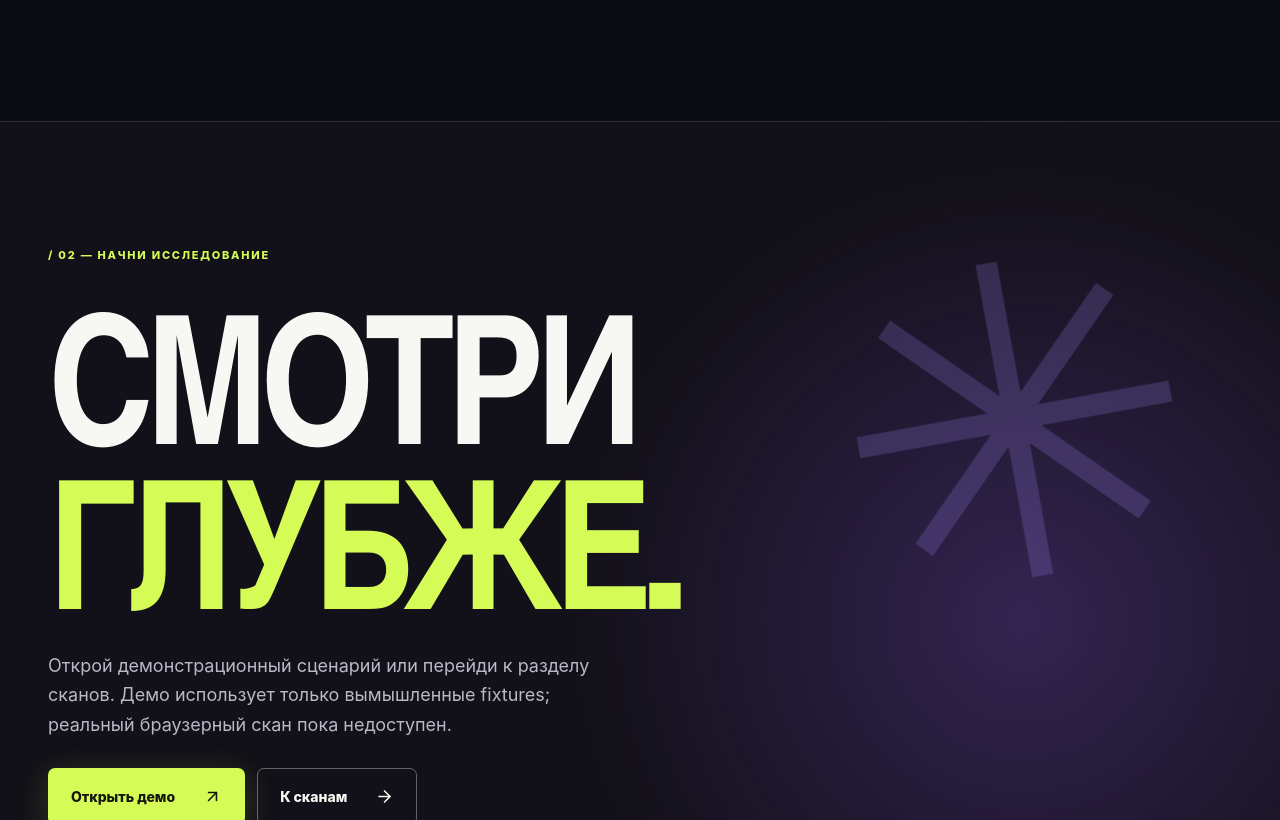
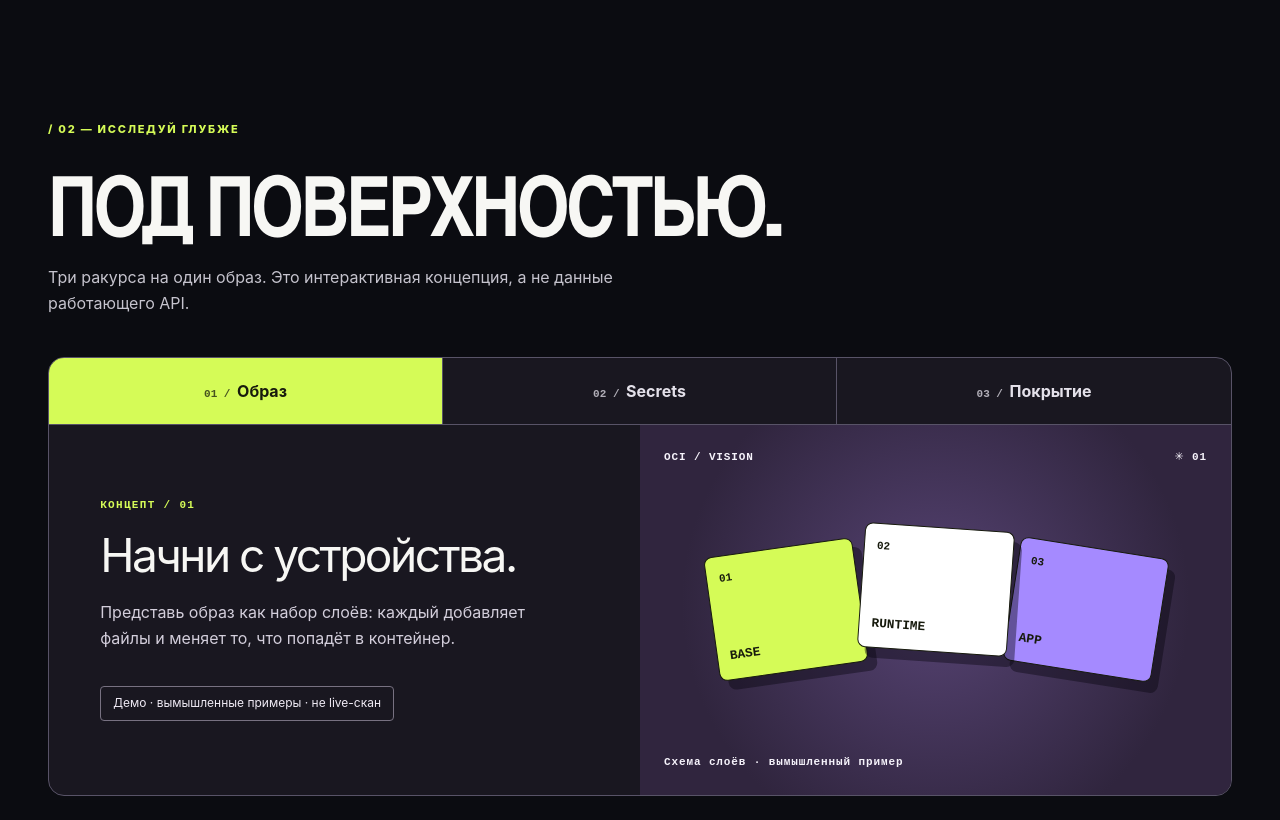
Before and after one commit to vsevolod22/diplom, a React (Vite) app: page / in a window 1280 px wide. Shown: the part 1980-2800 px from the top of the page. Built offline with nearby package versions, Linux system fonts and the light colour scheme.

Commit message:
feat(ui): add accessible interactive scan concept tabs

```diff
--- a/src/pages/home/HomePage.css
+++ b/src/pages/home/HomePage.css
@@ -729,6 +729,235 @@
 .home__footer a:hover {
   color: var(--home-acid);
 }
+.home__explore {
+  padding-bottom: 150px;
+}
+.home__explore-intro {
+  max-width: 850px;
+  margin-bottom: 40px;
+}
+.home__explore-intro h2 {
+  margin: 0;
+  font-family: Impact, 'Arial Narrow', 'Helvetica Neue', sans-serif;
+  font-size: clamp(48px, 6.5vw, 94px);
+  font-weight: 900;
+  letter-spacing: -0.045em;
+  line-height: 0.98;
+}
+.home__explore-intro > p:last-child {
+  max-width: 570px;
+  margin: 24px 0 0;
+  color: #c5c3cd;
+  line-height: 1.6;
+}
+.home__explore-tabs {
+  border: 1px solid #585367;
+  border-radius: 16px;
+  overflow: hidden;
+  background: #191720;
+}
+.home__explore-list {
+  display: grid;
+  grid-template-columns: repeat(3, minmax(0, 1fr));
+  border-bottom: 1px solid #585367;
+}
+.home__explore-trigger {
+  min-width: 0;
+  min-height: 66px;
+  padding: 12px 16px;
+  border: 0;
+  border-right: 1px solid #585367;
+  background: transparent;
+  color: #e4e1ea;
+  font: inherit;
+  font-weight: 750;
+  cursor: pointer;
+  transition:
+    background 0.2s ease,
+    color 0.2s ease;
+}
+.home__explore-trigger:last-child {
+  border-right: 0;
+}
+.home__explore-trigger span {
+  color: inherit;
+  opacity: 0.75;
+  font-family: ui-monospace, SFMono-Regular, monospace;
+  font-size: 11px;
+}
+.home__explore-trigger:hover:not([data-state='active']) {
+  background: #302b3c;
+}
+.home__explore-trigger[data-state='active'] {
+  background: var(--home-acid);
+  color: #171a0d;
+}
+.home__explore-trigger:focus-visible,
+.home__explore-panel:focus-visible {
+  outline: 3px solid var(--home-violet);
+  outline-offset: -4px;
+  position: relative;
+  z-index: 1;
+}
+.home__explore-trigger[data-state='active']:focus-visible {
+  outline-color: #171a0d;
+}
+.home__explore-panel[data-state='active'] {
+  display: grid;
+  grid-template-columns: minmax(0, 1fr) minmax(0, 1fr);
+  min-height: 370px;
+}
+.home__explore-copy {
+  display: flex;
+  flex-direction: column;
+  align-items: flex-start;
+  justify-content: center;
+  min-width: 0;
+  padding: clamp(24px, 4vw, 58px);
+}
+.home__explore-overline {
+  margin: 0 0 20px;
+  color: var(--home-acid);
+  font:
+    700 11px ui-monospace,
+    SFMono-Regular,
+    monospace;
+  letter-spacing: 0.12em;
+}
+.home__explore-copy h3 {
+  max-width: 440px;
+  margin: 0 0 20px;
+  font-size: clamp(32px, 3.6vw, 54px);
+  line-height: 1.05;
+  letter-spacing: -0.055em;
+}
+.home__explore-copy > p:not(.home__explore-overline) {
+  max-width: 440px;
+  margin: 0;
+  color: #d3cedb;
+  line-height: 1.65;
+}
+.home__explore-note {
+  margin-top: 34px;
+  padding: 8px 12px;
+  border: 1px solid #777181;
+  border-radius: 4px;
+  color: #f0ebf5;
+  font-size: 12px;
+  line-height: 1.4;
+}
+.home__explore-art {
+  display: flex;
+  flex-direction: column;
+  justify-content: space-between;
+  min-width: 0;
+  min-height: 370px;
+  padding: 24px;
+  overflow: hidden;
+  background: radial-gradient(circle at 50% 48%, #564373, #30253e 72%);
+}
+.home__explore-art--secrets {
+  background: radial-gradient(circle at 50% 48%, #514b27, #242719 72%);
+}
+.home__explore-art--coverage {
+  background: radial-gradient(circle at 50% 48%, #315356, #1c3035 72%);
+}
+.home__explore-art-top,
+.home__explore-caption {
+  margin: 0;
+  color: #f6f3fb;
+  font:
+    700 11px ui-monospace,
+    SFMono-Regular,
+    monospace;
+  letter-spacing: 0.08em;
+  line-height: 1.5;
+}
+.home__explore-art-top {
+  display: flex;
+  justify-content: space-between;
+  gap: 12px;
+}
+.home__explore-diagram {
+  display: flex;
+  justify-content: center;
+  align-items: center;
+  width: 100%;
+  min-width: 0;
+  padding: 25px 0;
+}
+.home__explore-tile {
+  display: flex;
+  flex: 1;
+  flex-direction: column;
+  justify-content: space-between;
+  min-width: 0;
+  max-width: 150px;
+  height: 125px;
+  padding: 16px 12px;
+  border: 1px solid #171a0d;
+  border-radius: 8px;
+  background: var(--home-acid);
+  box-shadow: 8px 10px 0 rgba(8, 7, 16, 0.42);
+  color: #171a0d;
+  font:
+    800 clamp(10px, 1vw, 14px) ui-monospace,
+    SFMono-Regular,
+    monospace;
+  overflow-wrap: anywhere;
+  transform: rotate(-8deg);
+}
+.home__explore-tile:nth-child(2) {
+  z-index: 1;
+  background: #fff;
+  transform: translateY(-20px) rotate(4deg);
+}
+.home__explore-tile:nth-child(3) {
+  background: var(--home-violet);
+  transform: rotate(9deg);
+}
+.home__explore-tile small {
+  font-size: 11px;
+}
+@media (max-width: 1000px) {
+  .home__explore-panel[data-state='active'] {
+    grid-template-columns: 1fr;
+  }
+  .home__explore-art {
+    min-height: 310px;
+  }
+}
+@media (max-width: 600px) {
+  .home__explore {
+    padding-bottom: 95px;
+  }
+  .home__explore-intro h2 {
+    font-size: clamp(40px, 10vw, 60px);
+    overflow-wrap: anywhere;
+  }
+  .home__explore-trigger {
+    min-height: 56px;
+    padding: 8px 3px;
+    font-size: 12px;
+  }
+  .home__explore-trigger span {
+    display: block;
+    font-size: 10px;
+  }
+  .home__explore-art {
+    padding: 18px;
+  }
+  .home__explore-tile {
+    height: 95px;
+    padding: 10px 6px;
+    font-size: 10px;
+  }
+}
+@media (prefers-reduced-motion: reduce) {
+  .home__explore-trigger {
+    transition: none;
+  }
+}
 @media (max-width: 1100px) {
   .home__title {
     font-size: clamp(70px, 8.5vw, 110px);
--- a/src/pages/home/HomePage.tsx
+++ b/src/pages/home/HomePage.tsx
@@ -10,12 +10,46 @@ import {
   ShieldAlert,
   Sparkles,
 } from 'lucide-react';
+import * as Tabs from '@radix-ui/react-tabs';
 import { useRef } from 'react';
 import { motion, useInView, useReducedMotion } from 'motion/react';
 import { Link } from 'react-router-dom';
 import './HomePage.css';
 
 const reveal = { opacity: 0, y: 28 };
+
+const exploreTabs = [
+  {
+    value: 'image',
+    label: 'Образ',
+    number: '01',
+    title: 'Начни с устройства.',
+    description:
+      'Представь образ как набор слоёв: каждый добавляет файлы и меняет то, что попадёт в контейнер.',
+    illustration: ['BASE', 'RUNTIME', 'APP'],
+    caption: 'Схема слоёв · вымышленный пример',
+  },
+  {
+    value: 'secrets',
+    label: 'Secrets',
+    number: '02',
+    title: 'Секретам не место в образе.',
+    description:
+      'Концепция проверки на случайно оставленные секреты. Внутренний Secrets-only сценарий разрабатывается и ожидает приёмки; из браузера он недоступен.',
+    illustration: ['CONFIG', 'TOKEN?', 'REVIEW'],
+    caption: 'Схема проверки · не результат анализа',
+  },
+  {
+    value: 'coverage',
+    label: 'Покрытие',
+    number: '03',
+    title: 'Знай границы видимости.',
+    description:
+      'Даже полный список пакетов не равен доказательству безопасности. Отмечай, что исследовано, а что осталось вне проверки.',
+    illustration: ['LAYERS', 'PACKAGES', 'GAPS'],
+    caption: 'Карта видимости · не SBOM и не скан',
+  },
+] as const;
 
 export function HomePage() {
   const reducedMotion = useReducedMotion();
@@ -285,6 +319,55 @@ export function HomePage() {
         </div>
       </section>
 
+      <section className="home__explore home__container" aria-labelledby="explore-title">
+        <div className="home__explore-intro">
+          <p className="home__section-kicker">/ 02 — ИССЛЕДУЙ ГЛУБЖЕ</p>
+          <h2 id="explore-title">ПОД ПОВЕРХНОСТЬЮ.</h2>
+          <p>Три ракурса на один образ. Это интерактивная концепция, а не данные работающего API.</p>
+        </div>
+        <Tabs.Root className="home__explore-tabs" defaultValue="image" activationMode="automatic">
+          <Tabs.List className="home__explore-list" aria-label="Ракурсы исследования образа">
+            {exploreTabs.map((tab) => (
+              <Tabs.Trigger className="home__explore-trigger" key={tab.value} value={tab.value}>
+                <span aria-hidden="true">{tab.number} / </span>
+                {tab.label}
+              </Tabs.Trigger>
+            ))}
+          </Tabs.List>
+          {exploreTabs.map((tab) => (
+            <Tabs.Content className="home__explore-panel" key={tab.value} value={tab.value}>
+              <div className="home__explore-copy">
+                <p className="home__explore-overline">КОНЦЕПТ / {tab.number}</p>
+                <h3>{tab.title}</h3>
+                <p>{tab.description}</p>
+                <span className="home__explore-note">Демо · вымышленные примеры · не live-скан</span>
+              </div>
+              <div className={`home__explore-art home__explore-art--${tab.value}`}>
+                <div className="home__explore-art-top" aria-hidden="true">
+                  <span>OCI / VISION</span>
+                  <span>✳ {tab.number}</span>
+                </div>
+                <motion.div
+                  className="home__explore-diagram"
+                  aria-hidden="true"
+                  initial={reducedMotion ? false : { opacity: 0, y: 18, rotate: -3 }}
+                  animate={{ opacity: 1, y: 0, rotate: 0 }}
+                  transition={{ duration: 0.45, ease: 'easeOut' }}
+                >
+                  {tab.illustration.map((item, index) => (
+                    <span className="home__explore-tile" key={item}>
+                      <small>0{index + 1}</small>
+                      {item}
+                    </span>
+                  ))}
+                </motion.div>
+                <p className="home__explore-caption">{tab.caption}</p>
+              </div>
+            </Tabs.Content>
+          ))}
+        </Tabs.Root>
+      </section>
+
       <section
         ref={outroRef}
         className="home__outro"
@@ -295,7 +378,7 @@ export function HomePage() {
           <div className="home__outro-sun" aria-hidden="true">
             ✳
           </div>
-          <p className="home__section-kicker">/ 02 — НАЧНИ ИССЛЕДОВАНИЕ</p>
+          <p className="home__section-kicker">/ 03 — НАЧНИ ИССЛЕДОВАНИЕ</p>
           <h2 id="outro-title">
             СМОТРИ
             <br />
```
Also changed, not shown: 2 other files (tests, documents, lock files or other folders).
